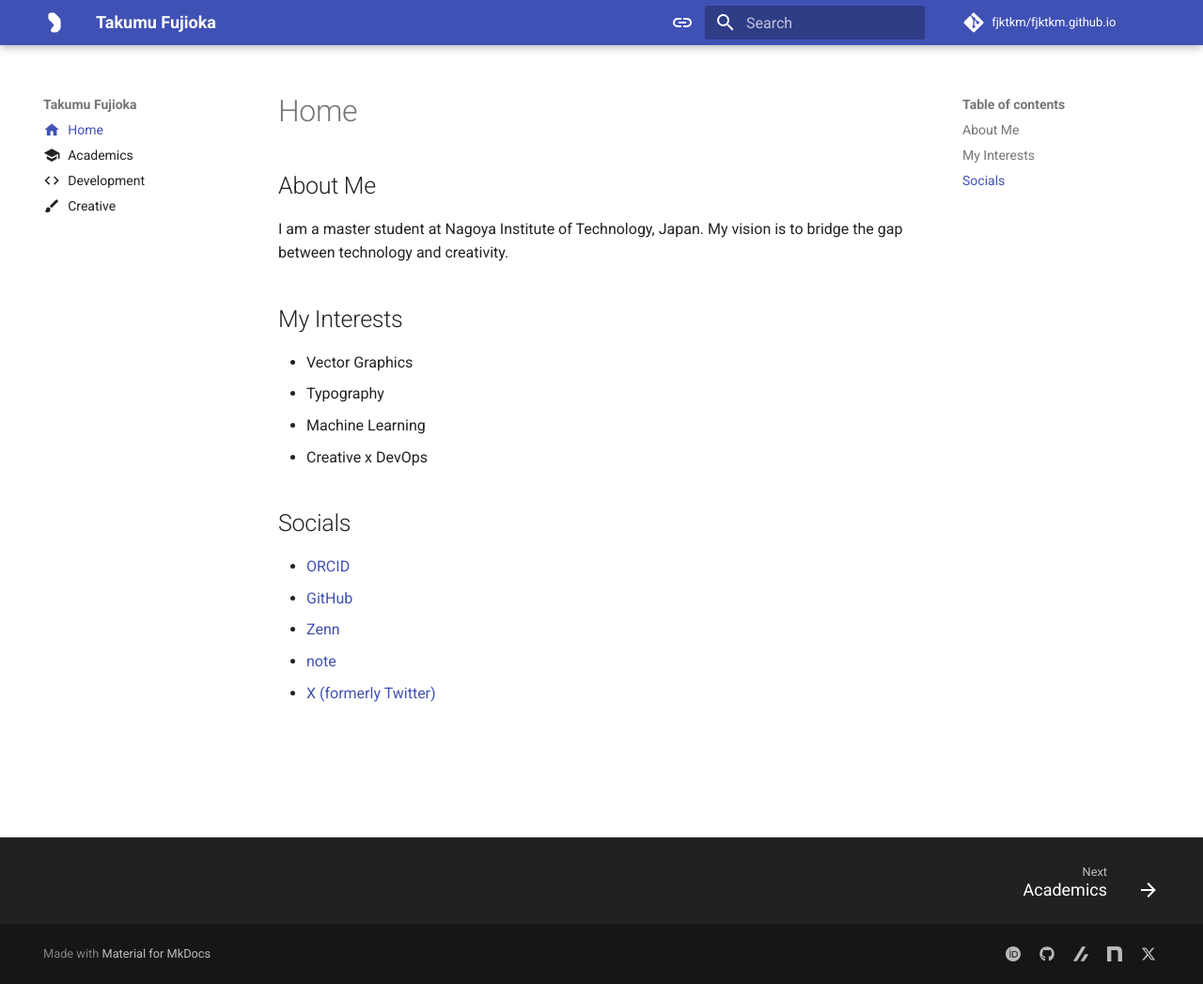
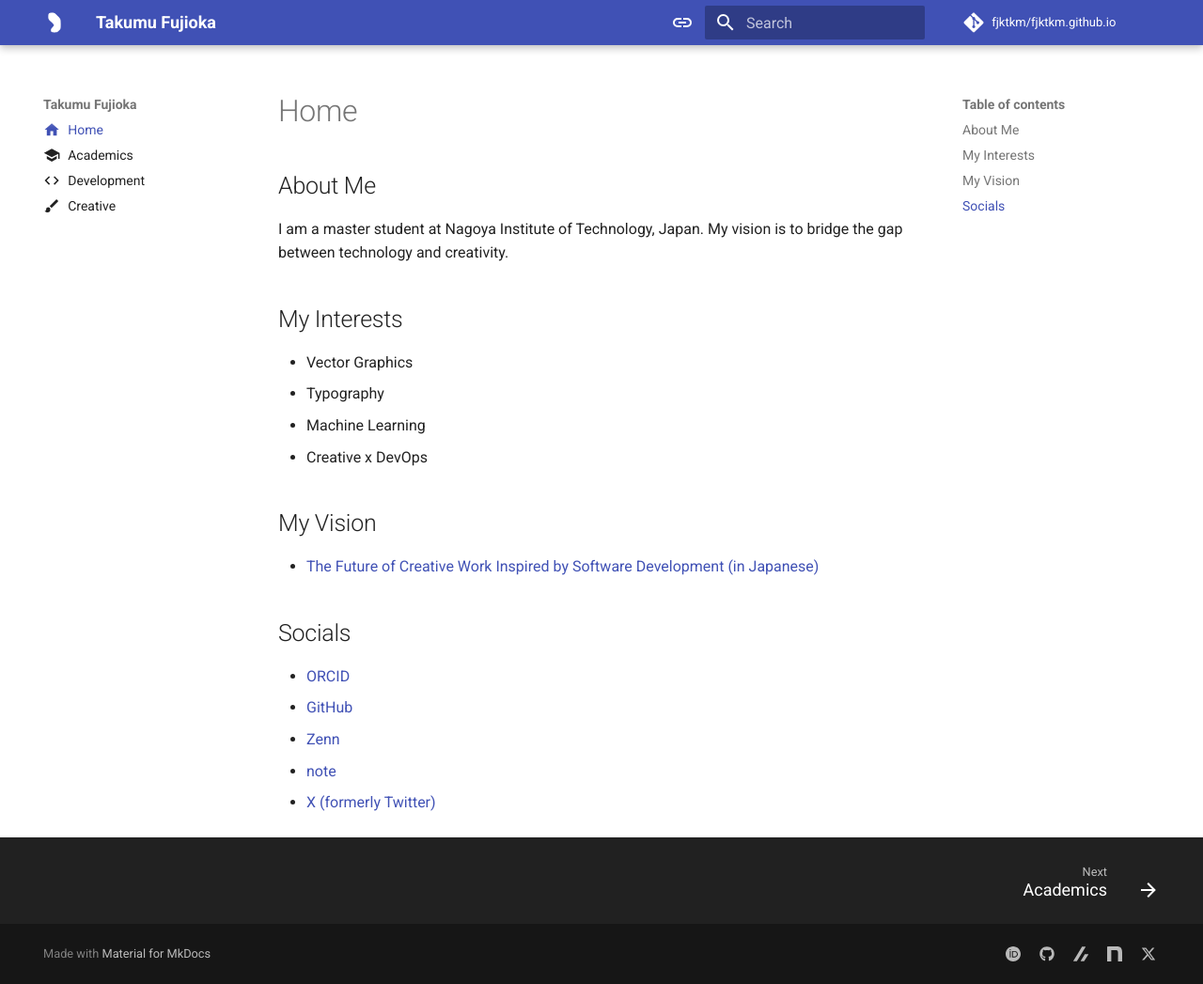
Before and after one commit to fjktkm/fjktkm.github.io, an MkDocs documentation site: the page built from docs/index.md, in a window 1280 px wide and 1047 px high. Shown: the whole window at 94% size. Built offline with MkDocs 1.6.1 and Material for MkDocs 9.7.7, drawn with Linux system fonts in a browser that asks for light colours; comment, search, counter and statistics services are not loaded.

Commit message:
Add vision section with link to article on creative work

```diff
--- a/docs/index.md
+++ b/docs/index.md
@@ -13,6 +13,10 @@ I am a master student at Nagoya Institute of Technology, Japan. My vision is to
 - Machine Learning
 - Creative x DevOps
 
+## My Vision
+
+- [The Future of Creative Work Inspired by Software Development (in Japanese)](https://zenn.dev/fjktkm/articles/6a3286caa63114)
+
 ## Socials
 
 - [ORCID](https://orcid.org/0009-0005-0691-414X)
```
